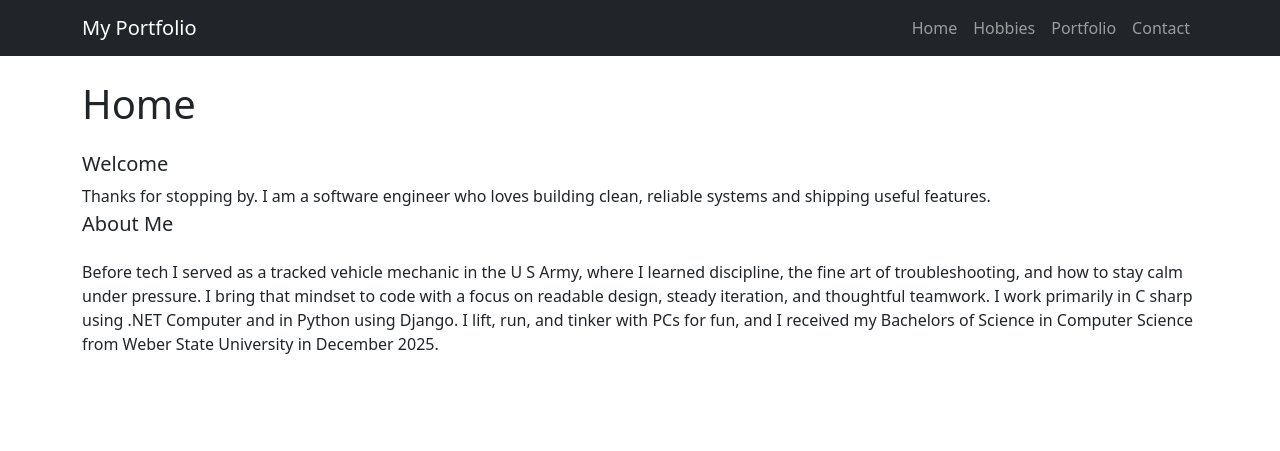
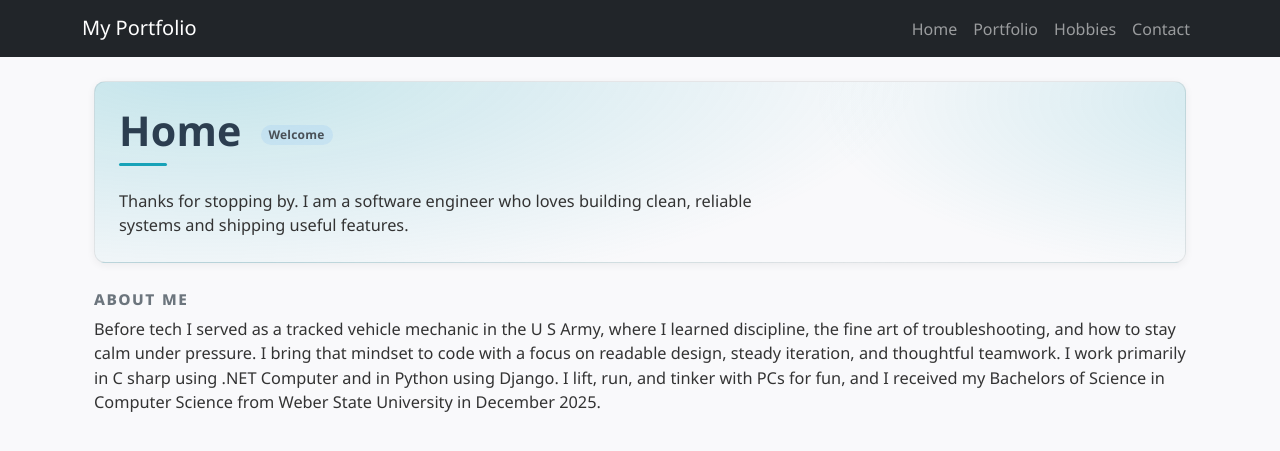
Before and after one commit to AlexanderRBerry/CS3620_Portfolio, a Django app: page / in a window 1280 px wide. Shown: the top 451 px of the page. Run offline with Django 5.2, Linux system fonts and the light colour scheme.

Commit message:
Included a namespace for the PortfolioDatabase site. Added a css file with various style changes and applied them to relevant places. Added an empty javascript file.

```diff
--- /dev/null
+++ b/portfolio_site/PortfolioDatabase/static/css/style.css
@@ -0,0 +1,224 @@
+/* ======== General Styles ======== */
+body {
+    background-color: #f9f9fb;
+    color: #333;
+    font-family: 'Segoe UI', Tahoma, Geneva, Verdana, sans-serif;
+}
+
+h1, h5 {
+    font-weight: 600;
+    color: #2c3e50;
+}
+
+a {
+  color: var(--ab-accent);
+  font-weight: 500;
+  text-decoration: none;
+  border-bottom: 1px solid transparent;
+  transition: color .2s ease, border-color .2s ease;
+}
+
+a:hover,
+a:focus {
+  color: var(--ab-accent-600);
+  border-color: currentColor;
+  text-decoration: none;
+}
+
+a:active {
+  color: var(--ab-accent-600);
+  opacity: .85;
+}
+:root {
+  --ab-accent:       #17a2b8;      /* Bootstrap primary */
+  --ab-accent-600:   #495057;
+  --ab-surface:      #ffffff;
+  --ab-muted:        #6c757d;      /* Bootstrap secondary text */
+  --ab-border:       rgba(0,0,0,.08);
+  --ab-soft:         rgba(13,110,253,.08);
+  --ab-radius:       .6rem;
+  --ab-shadow-sm:    0 2px 8px rgba(0,0,0,.06);
+  --ab-shadow-md:    0 6px 20px rgba(0,0,0,.12);
+}
+
+@media (prefers-color-scheme: dark) {
+  :root {
+    --ab-surface:    #0f1216;
+    --ab-muted:      #94a3b8;
+    --ab-border:     rgba(255,255,255,.12);
+    --ab-soft:       rgba(13,110,253,.15);
+  }
+  .ab-surface, .ab-card, .ab-gradient-hero { color-scheme: dark; }
+}
+
+.ab-content-max {
+  max-width: 72ch;
+}
+
+.ab-section-title {
+  position: relative;
+  padding-bottom: .4rem;
+  margin-bottom: 1.25rem;
+  font-weight: 700;
+  letter-spacing: .2px;
+}
+.ab-section-title::after {
+  content: "";
+  display: block;
+  width: 3rem;
+  height: 3px;
+  border-radius: 3px;
+  background: var(--ab-accent);
+  margin-top: .5rem;
+}
+
+.ab-subtle-lead {
+  color: var(--ab-muted);
+  font-size: 1.05rem;
+}
+
+.ab-card {
+  border: 1px solid var(--ab-border);
+  border-radius: var(--ab-radius);
+  box-shadow: var(--ab-shadow-sm);
+}
+
+.ab-raise-item {
+  transition: transform .18s ease, box-shadow .18s ease, border-color .18s ease;
+}
+.ab-raise-item:hover {
+  transform: translateY(-2px);
+  box-shadow: var(--ab-shadow-md);
+  border-color: transparent !important;
+}
+
+.ab-soft-hover:hover,
+.ab-soft-hover:focus {
+  background: var(--ab-soft) !important;
+}
+
+.ab-link {
+  color: var(--ab-accent);
+  text-decoration: none;
+  transition: color .15s ease, text-decoration-color .15s ease;
+  text-decoration-color: transparent;
+}
+.ab-link:hover, .ab-link:focus {
+  color: var(--ab-accent-600);
+  text-decoration: underline;
+  text-decoration-color: currentColor;
+}
+
+/* 8) “Soft” button variants that won’t clash with .btn-* */
+.btn-soft-primary {
+  --bs-btn-color:       var(--ab-accent-600);
+  --bs-btn-bg:          rgba(13,110,253,.12);
+  --bs-btn-border-color:rgba(13,110,253,.18);
+  --bs-btn-hover-bg:    rgba(13,110,253,.2);
+  --bs-btn-hover-border-color: rgba(13,110,253,.28);
+  --bs-btn-active-bg:   rgba(13,110,253,.28);
+  --bs-btn-active-border-color: rgba(13,110,253,.35);
+}
+.btn-soft-primary { @apply; } /* (noop for non-Tailwind env; retained for clarity) */
+.btn-soft-primary.btn { border-width: 1px; }
+
+/* 9) Focus ring utility for a11y */
+.ab-focus-ring:focus {
+  outline: 3px solid color-mix(in oklab, var(--ab-accent) 35%, transparent);
+  outline-offset: 2px;
+}
+
+/* 10) Divider that matches Bootstrap’s spacing scale */
+.ab-divider {
+  height: 1px;
+  background: var(--ab-border);
+  margin: 1rem 0;
+}
+
+/* 11) Muted smallcaps label (good for “About Me”, meta rows, etc.) */
+.ab-label {
+  font-variant-caps: all-small-caps;
+  letter-spacing: .08em;
+  color: var(--ab-muted);
+}
+
+/* 12) Gradient hero banner wrapper (optional for the top of Home) */
+.ab-gradient-hero {
+  background:
+    radial-gradient(1200px 400px at 10% -10%, color-mix(in oklab, var(--ab-accent) 24%, transparent), transparent 60%),
+    radial-gradient(800px 300px at 110% 10%, color-mix(in oklab, var(--ab-accent) 18%, transparent), transparent 60%);
+  border-radius: calc(var(--ab-radius) * 1.2);
+  border: 1px solid var(--ab-border);
+}
+
+/* 13) Tiny badges that sit nicely in headings */
+.ab-badge {
+  display: inline-block;
+  padding: .18rem .5rem;
+  border-radius: 999px;
+  background: var(--ab-soft);
+  color: var(--ab-accent-600);
+  font-size: .75rem;
+  font-weight: 600;
+  vertical-align: middle;
+}
+
+/* 14) Subtle shadow utilities */
+.ab-shadow-sm  { box-shadow: var(--ab-shadow-sm) !important; }
+.ab-shadow-md  { box-shadow: var(--ab-shadow-md) !important; }
+
+/* 15) Compact list spacing utility for .list-group */
+.ab-list-compact .list-group-item {
+  padding-top: .5rem;
+  padding-bottom: .5rem;
+}
+
+/* 16) Stagger-in animation helpers for lists */
+@keyframes ab-fade-up {
+  from { opacity: 0; transform: translateY(6px); }
+  to   { opacity: 1; transform: translateY(0); }
+}
+.ab-stagger > * {
+  opacity: 0; animation: ab-fade-up .35s ease forwards;
+}
+.ab-stagger > *:nth-child(1) { animation-delay: .04s; }
+.ab-stagger > *:nth-child(2) { animation-delay: .08s; }
+.ab-stagger > *:nth-child(3) { animation-delay: .12s; }
+.ab-stagger > *:nth-child(4) { animation-delay: .16s; }
+.ab-stagger > *:nth-child(5) { animation-delay: .20s; }
+
+/* 17) Max readable measure for long paragraphs (use on <p>) */
+.ab-measure {
+  max-width: 65ch;
+}
+
+/* 18) Nav underline style that plays well with .navbar */
+.ab-nav-underline .nav-link {
+  position: relative;
+}
+.ab-nav-underline .nav-link::after {
+  content: "";
+  position: absolute;
+  left: .6rem; right: .6rem; bottom: .35rem;
+  height: 2px; border-radius: 2px; opacity: 0;
+  background: currentColor; transform: scaleX(.6);
+  transition: transform .18s ease, opacity .18s ease;
+}
+.ab-nav-underline .nav-link:hover::after,
+.ab-nav-underline .nav-link:focus::after,
+.ab-nav-underline .nav-link.active::after {
+  opacity: .85; transform: scaleX(1);
+}
+
+/* 19) Responsive type nudge without fighting Bootstrap’s .h* */
+@media (min-width: 992px) {
+  .ab-prose h1 { font-size: calc(1.375rem + 1.5vw); }
+  .ab-prose h5 { font-size: 1.15rem; }
+  .ab-prose p  { font-size: 1.02rem; }
+}
+
+/* 20) Print polish: remove shadows and backgrounds */
+@media print {
+  .ab-card, .ab-gradient-hero, .ab-shadow-sm, .ab-shadow-md { box-shadow: none !important; }
+  .ab-gradient-hero { background: none !important; border-color: #888; }
+}
--- a/portfolio_site/PortfolioDatabase/templates/base.html
+++ b/portfolio_site/PortfolioDatabase/templates/base.html
@@ -1,24 +1,28 @@
 <!doctype html>
 <html lang="en">
 <head>
+  {%load static%}
   <meta charset="utf-8">
-  <meta name="viewport">
+  <meta name="viewport" content="width=device-width, initial-scale=1">
   <title>{% block title %}CS3620 Portfolio{% endblock %}</title>
   <link href="https://cdn.jsdelivr.net/npm/bootstrap@5.3.2/dist/css/bootstrap.min.css" rel="stylesheet">
+  <link href="{% static 'css/style.css'%}" rel="stylesheet">
+  <script defer src="{% static 'js/script.js' %}"></script>
+
 </head>
 <body>
 <nav class="navbar navbar-expand-lg navbar-dark bg-dark mb-4">
   <div class="container">
-    <a class="navbar-brand" href="{% url 'home' %}">My Portfolio</a>
+    <a class="navbar-brand" href="{% url 'PortfolioDatabase:home' %}">My Portfolio</a>
     <button class="navbar-toggler" type="button" data-bs-toggle="collapse" data-bs-target="#nav">
       <span class="navbar-toggler-icon"></span>
     </button>
     <div id="nav" class="collapse navbar-collapse">
       <ul class="navbar-nav ms-auto">
-        <li class="nav-item"><a class="nav-link" href="{% url 'home' %}">Home</a></li>
-        <li class="nav-item"><a class="nav-link" href="{% url 'hobbies' %}">Hobbies</a></li>
-        <li class="nav-item"><a class="nav-link" href="{% url 'portfolio' %}">Portfolio</a></li>
-        <li class="nav-item"><a class="nav-link" href="{% url 'contact' %}">Contact</a></li>
+        <li class="nav-item"><a class="nav-link" href="{% url 'PortfolioDatabase:home' %}">Home</a></li>
+        <li class="nav-item"><a class="nav-link" href="{% url 'PortfolioDatabase:portfolio' %}">Portfolio</a></li>
+        <li class="nav-item"><a class="nav-link" href="{% url 'PortfolioDatabase:hobbies' %}">Hobbies</a></li>
+        <li class="nav-item"><a class="nav-link" href="{% url 'PortfolioDatabase:contact' %}">Contact</a></li>
       </ul>
     </div>
   </div>
--- a/portfolio_site/PortfolioDatabase/templates/index.html
+++ b/portfolio_site/PortfolioDatabase/templates/index.html
@@ -1,14 +1,22 @@
 {%extends "base.html"%} <!--Allows this page to inherit things like the navbar from the base template.-->
 {%block title%}Home - CS3620 Portfolio {%endblock%}
 {%block content%}
-<h1 class="mb-4">Home</h1>
-<h5 class="mb-2">Welcome</h5>
-<p class="mb-1">Thanks for stopping by. I am a software engineer who loves building clean, reliable systems
-and shipping useful features.</p>
-<h5 class="mb-4">About Me</h5>
-<p class="mb-1">Before tech I served as a tracked vehicle mechanic in the U S Army, where I learned discipline,
-    the fine art of troubleshooting, and how to stay calm under pressure. I bring that mindset to code with a
-    focus on readable design, steady iteration, and thoughtful teamwork. I work primarily in C sharp using .NET Computer
-    and in Python using Django. I lift, run, and tinker with PCs for fun, and I received my Bachelors of Science in
-    Computer Science from Weber State University in December 2025.</p>
+    <div class="container my-4 ab-prose">
+        <div class="ab-gradient-hero p-4 p-md mb-4 ab-shadow-sm">
+            <h1 class="mb-3 ab-section-title">
+                Home <span class="ab-badge ms-2">Welcome </span>
+            </h1>
+            <p class="mb-0  ab-content-max">
+                Thanks for stopping by. I am a software engineer who loves building clean, reliable systems
+                and shipping useful features.
+            </p>
+        </div>
+
+        <h5 class="mb-2 ab-label">About Me</h5>
+        <p class="">Before tech I served as a tracked vehicle mechanic in the U S Army, where I learned discipline,
+            the fine art of troubleshooting, and how to stay calm under pressure. I bring that mindset to code with a
+            focus on readable design, steady iteration, and thoughtful teamwork. I work primarily in C sharp using .NET Computer
+            and in Python using Django. I lift, run, and tinker with PCs for fun, and I received my Bachelors of Science in
+            Computer Science from Weber State University in December 2025.</p>
+    </div>
 {%endblock%}
--- a/portfolio_site/PortfolioDatabase/urls.py
+++ b/portfolio_site/PortfolioDatabase/urls.py
@@ -2,6 +2,7 @@ from django.contrib import admin
 from django.urls import path
 from . import views
 
+app_name = "PortfolioDatabase"
 urlpatterns = [
     path('', views.home, name="home"),
     path('hobbies/', views.hobbies, name="hobbies"),
--- a/portfolio_site/portfolio_site/settings.py
+++ b/portfolio_site/portfolio_site/settings.py
@@ -9,7 +9,7 @@ https://docs.djangoproject.com/en/5.2/topics/settings/
 For the full list of settings and their values, see
 https://docs.djangoproject.com/en/5.2/ref/settings/
 """
-
+import os
 from pathlib import Path
 
 # Build paths inside the project like this: BASE_DIR / 'subdir'.
@@ -116,6 +116,9 @@ USE_TZ = True
 # https://docs.djangoproject.com/en/5.2/howto/static-files/
 
 STATIC_URL = 'static/'
+STATICFILES_DIRS = [
+    os.path.join(BASE_DIR, "PortfolioDatabase/static")
+]
 
 # Default primary key field type
 # https://docs.djangoproject.com/en/5.2/ref/settings/#default-auto-field
```
Also changed, not shown: portfolio_site/PortfolioDatabase/templates/contact.html (+11 -2 lines), portfolio_site/PortfolioDatabase/templates/hobbies.html (+12 -10 lines), portfolio_site/PortfolioDatabase/templates/portfolio.html (+10 -10 lines), portfolio_site/PortfolioDatabase/static/js/script.js (added).
